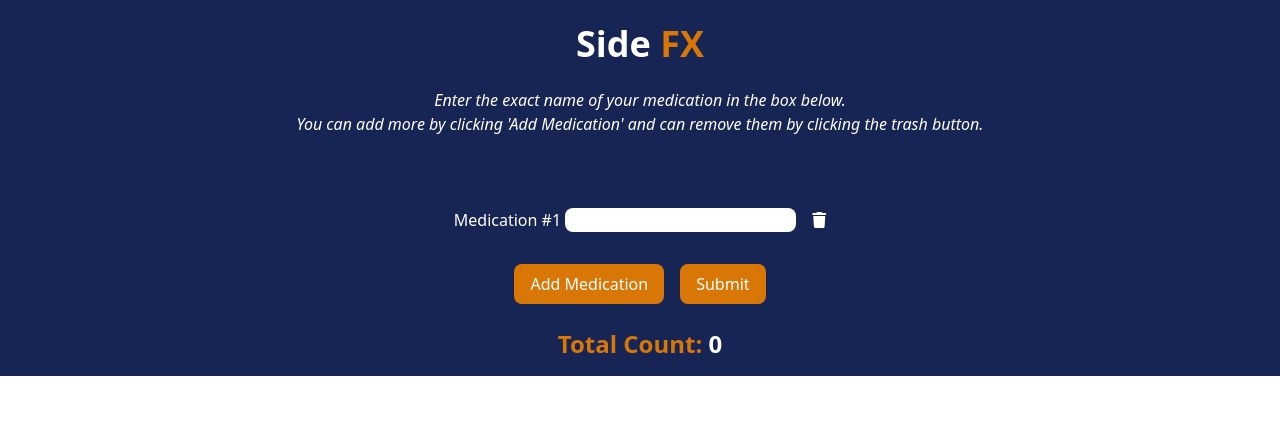
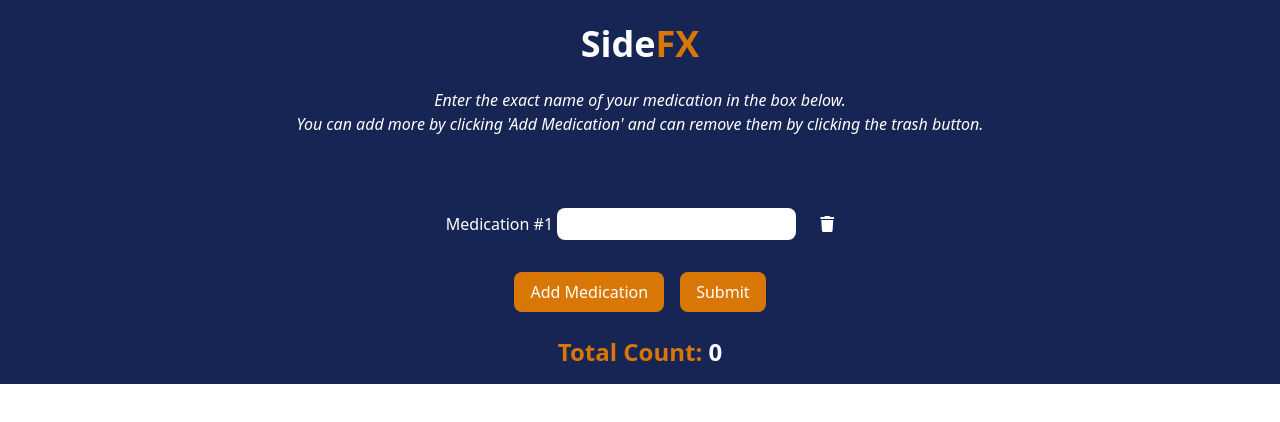
Before and after one commit to kwm0304/sideEffects, a React (Vite) app in the folder client/: page / in a window 1280 px wide. Shown: the top 422 px of the page. Built offline with nearby package versions, Linux system fonts and the light colour scheme.

Commit message:
specified node engine in package.json

```diff
--- a/client/package.json
+++ b/client/package.json
@@ -3,6 +3,9 @@
   "private": true,
   "version": "0.0.0",
   "type": "module",
+  "engines": {
+    "node": "16.13.0"
+  },
   "scripts": {
     "dev": "vite",
     "build": "vite build",
--- a/client/src/App.jsx
+++ b/client/src/App.jsx
@@ -52,7 +52,7 @@ function App() {
 
   return (
     <section className="bg-blue-950 text-white">
-      <h1 className='text-4xl font-semibold pt-6'>Side <span className='font-bold text-4xl text-amber-600'>FX</span></h1>
+      <h1 className='text-4xl font-semibold pt-6'>Side<span className='font-bold text-4xl text-amber-600'>FX</span></h1>
       <h3 className='text-white pt-6 pb-12 italic'>Enter the exact name of your medication in the box below. <br/>
       You can add more by clicking 'Add Medication' and can remove them by clicking the trash button.
       </h3>
@@ -63,13 +63,13 @@ function App() {
               <label>Medication #{index + 1} </label>
               <input
                 type="text"
-                className="rounded-lg text-blue-950"
+                className="rounded-lg text-blue-950 p-1"
                 value={medication}
                 onChange={(e) => handleMedicationChange(e, index)}
               />
 
-              <button type="button" onClick={() => handleRemoveMedication(index)} className='pl-4 '>
-              <i className='fa-solid fa-trash text-white rounded-full hover:scale-125 hover:outline hover:outline-amber-600 hover:outline-offset-4' />
+              <button type="button" onClick={() => handleRemoveMedication(index)} className='pl-6 '>
+              <i className='fa-solid fa-trash text-white  rounded-full hover:scale-125 hover:outline hover:outline-amber-600 hover:outline-offset-4' />
               </button>
 
             </div>
@@ -91,7 +91,7 @@ function App() {
               return (
                 <li key={index}>
                   <p>
-                    <span className='text-amber-600'>{result.term}</span> ({result.percentage.toFixed(2)}%)
+                    <span className='text-amber-500 font-semibold'>{result.term}</span> ({result.percentage.toFixed(2)}%)
                   </p>
                 </li>
               )
```
